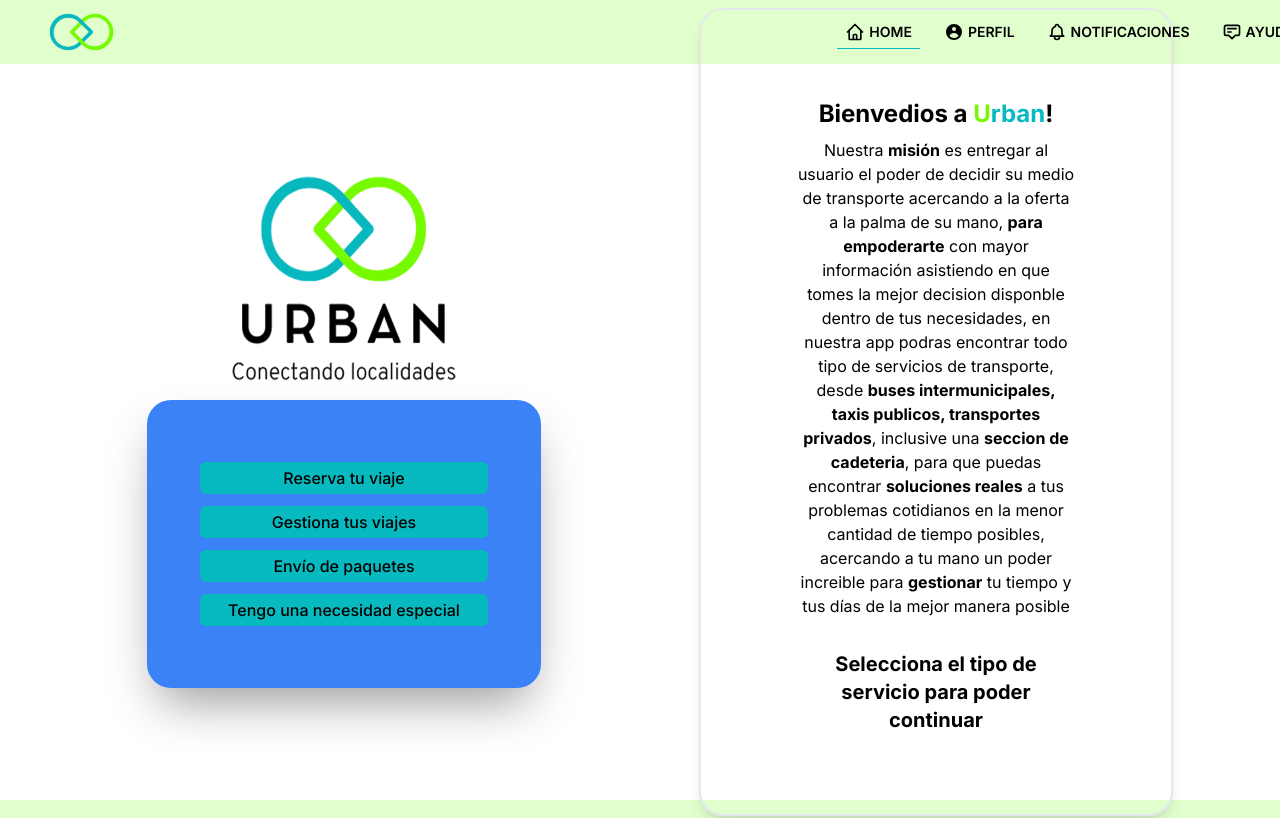
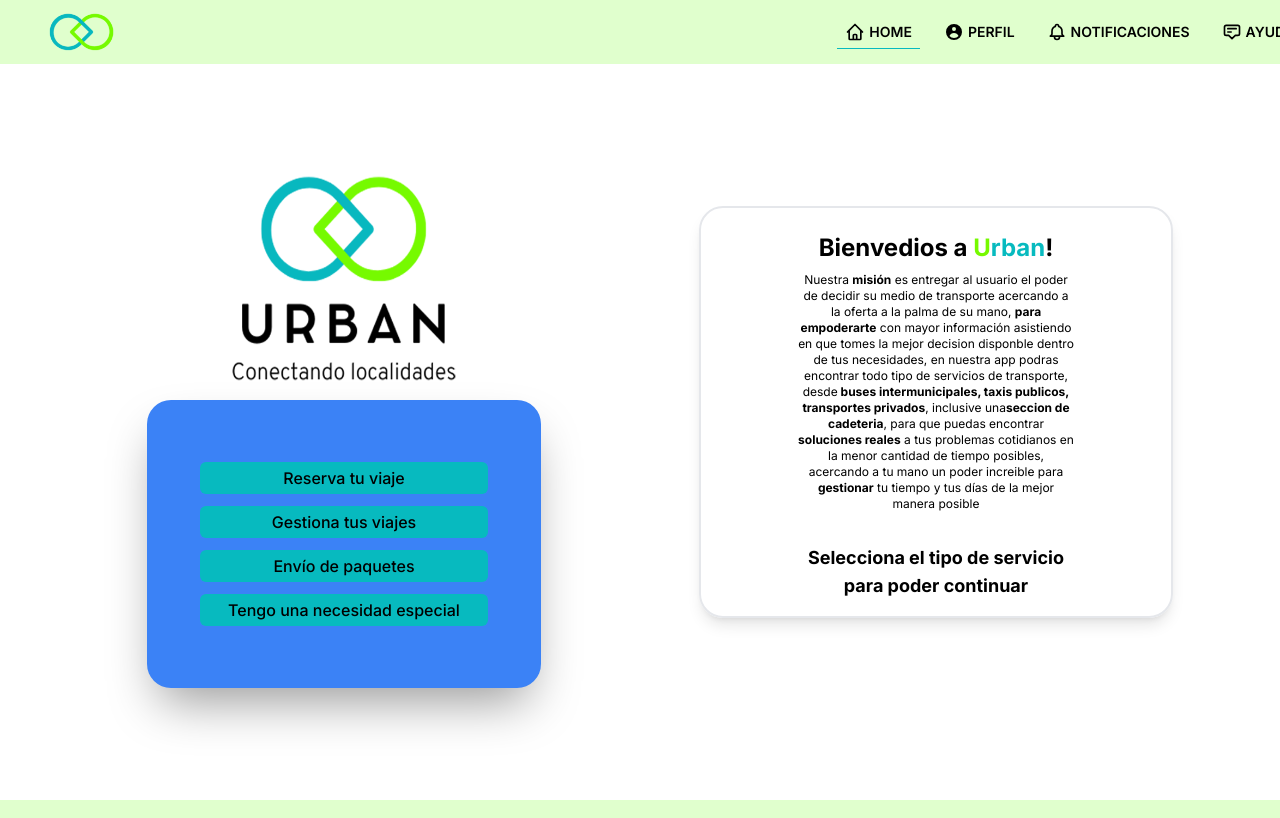
Before and after one commit to pablosecuen/Urban, a Next.js app in the folder client/: page /home in a window 1280 px wide. Shown: the top 818 px of the page. Built offline with nearby package versions, Linux system fonts and the light colour scheme.

Commit message:
page home Lg

```diff
--- a/client/app/home/page.tsx
+++ b/client/app/home/page.tsx
@@ -1,44 +1,45 @@
-"use client"
+"use client";
 import axios from "axios";
 import { useEffect } from "react";
 
 export default function Home() {
-  let token: any
-  if (typeof window !== 'undefined') {
+  let token: any;
+  if (typeof window !== "undefined") {
     const urlParams = new URLSearchParams(window.location.search); //fijarse problema de window
-    token = urlParams.get('token');
+    token = urlParams.get("token");
   }
-  if(token){
+  if (token) {
     useEffect(() => {
-      token && axios.get("http://localhost:3000/user/decoding",
-      {
-        headers: {
-        'Authorization': 'Bearer ' + token
-      },}
-      )
-      .then((data)=>{
-        console.log(data.data);
-      })
-    },[])
+      token &&
+        axios
+          .get("http://localhost:3000/user/decoding", {
+            headers: {
+              Authorization: "Bearer " + token,
+            },
+          })
+          .then((data) => {
+            console.log(data.data);
+          });
+    }, []);
   }
 
   return (
-    <div className="shadow/30 mb-8 w-full justify-center rounded-3xl border-2 px-4 py-20 shadow-lg lg:mb-0 lg:flex lg:w-4/5 lg:flex-col lg:px-24">
+    <div className="shadow/30 mb-8 w-full justify-center rounded-3xl border-2 px-4 py-4 shadow-lg xl:mb-0 xl:flex xl:w-4/5 xl:flex-col xl:px-24">
       <p className="my-2 text-center text-2xl font-bold">
         Bienvedios a <span className="text-verdeurban">U</span>
         <span className=" text-celeste">rban</span>!
       </p>
-      <p className="w-full text-center ">
+      <p className="w-full text-center lg:text-xs ">
         Nuestra <b>misión</b> es entregar al usuario el poder de decidir su medio de transporte
         acercando a la oferta a la palma de su mano, <b>para empoderarte</b> con mayor información
         asistiendo en que tomes la mejor decision disponble dentro de tus necesidades, en nuestra
-        app podras encontrar todo tipo de servicios de transporte, desde{" "}
-        <b>buses intermunicipales, taxis publicos, transportes privados</b>, inclusive una{" "}
+        app podras encontrar todo tipo de servicios de transporte, desde
+        <b> buses intermunicipales, taxis publicos, transportes privados</b>, inclusive una
         <b>seccion de cadeteria</b>, para que puedas encontrar <b>soluciones reales</b> a tus
         problemas cotidianos en la menor cantidad de tiempo posibles, acercando a tu mano un poder
         increible para <b>gestionar</b> tu tiempo y tus días de la mejor manera posible
       </p>
-      <p className="mt-8 text-center text-xl font-bold">
+      <p className="mt-8 text-center text-lg font-bold">
         Selecciona el tipo de servicio para poder continuar
       </p>
     </div>
```
